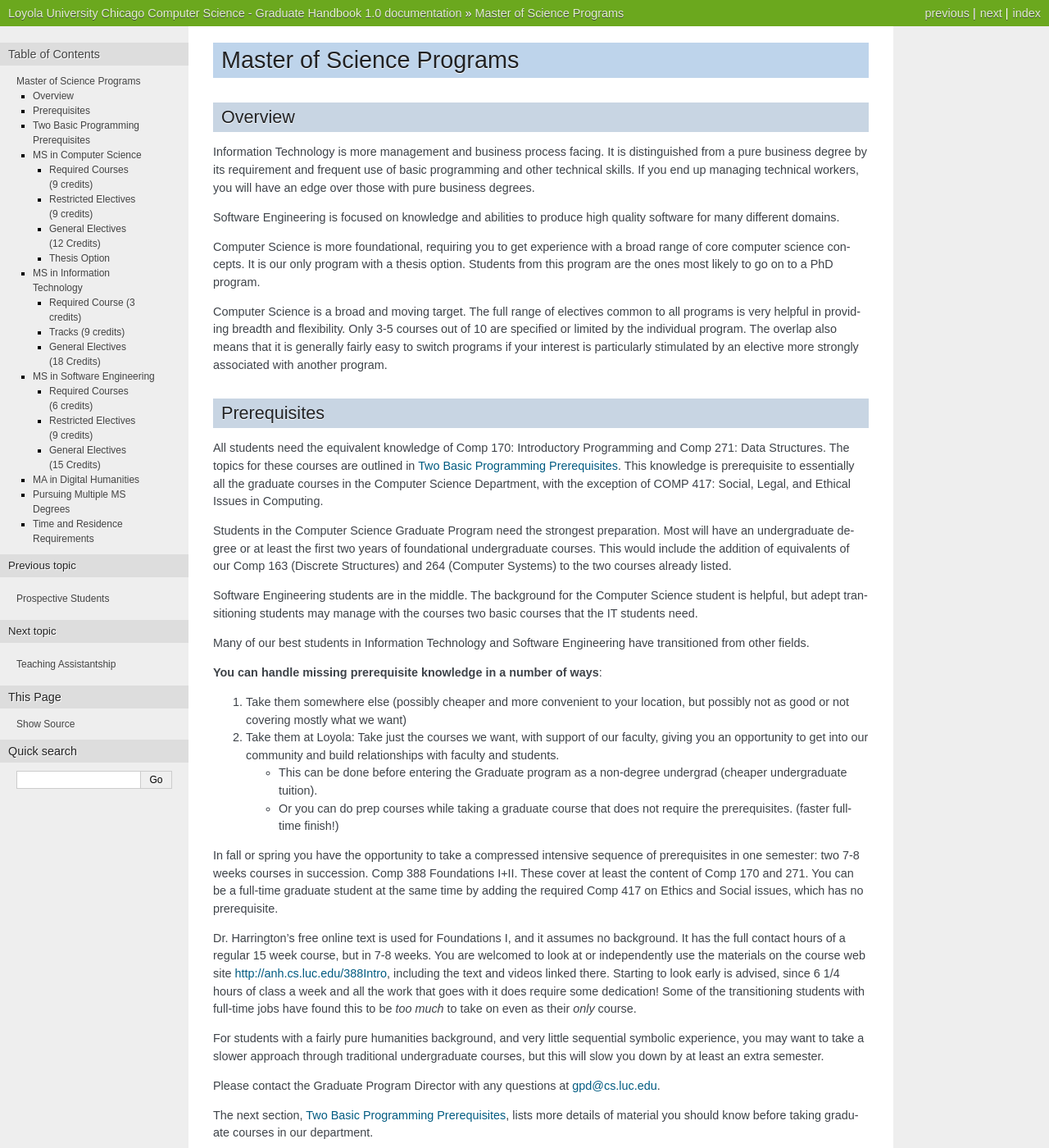
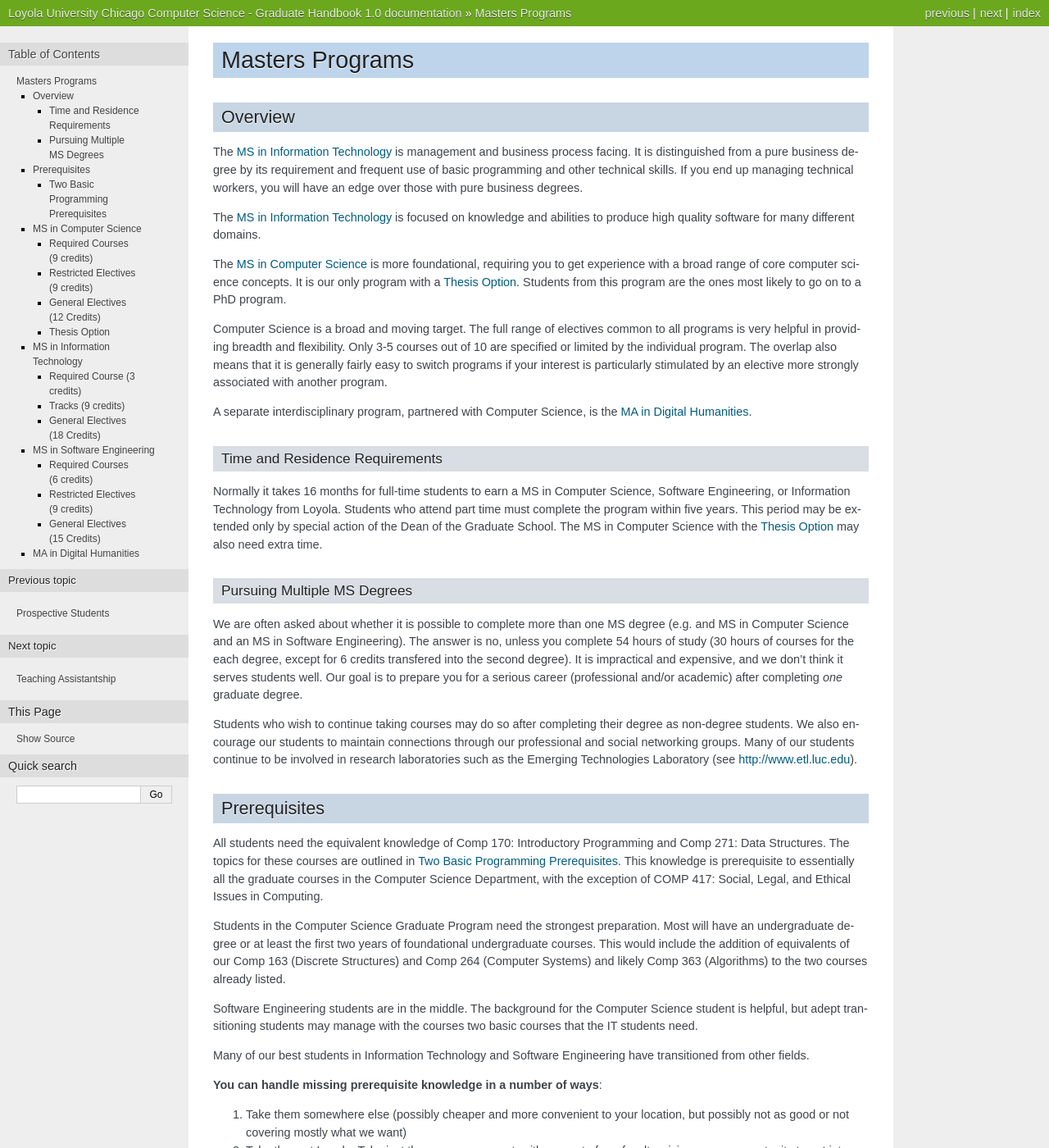
Before and after one commit to LoyolaChicagoCS/gradhandbook, a Sphinx documentation site: the page built from source/ms_programs.rst, in a window 1280 px wide and 1400 px high. Shown: the whole window at 82% size. Built offline with Sphinx 7.4.7, drawn with Linux system fonts in a browser that asks for light colours; some of the changed text lies outside the part shown.

Commit message:
redid sm_programs sections other than the degrees theselves

```diff
--- a/source/ms_programs.rst
+++ b/source/ms_programs.rst
@@ -2,24 +2,26 @@
 
 .. _ms_programs:
 
-Master of Science Programs
+Masters Programs
 ======================================
 
 Overview
 -----------
 
-Information Technology is more management and business process facing.
+The :ref:`ms_in_information_technology` is
+management and business process facing.
 It is distinguished from a pure business degree by its requirement and
 frequent use of basic programming and other technical skills.
 If you end up managing technical workers,
 you will have an edge over those with pure business degrees.
 
-Software Engineering is focused on knowledge and abilities to produce
+The :ref:`ms_in_information_technology`
+is focused on knowledge and abilities to produce
 high quality software for many different domains.
 
-Computer Science is more foundational,
+The :ref:`ms_in_computer_science` is more foundational,
 requiring you to get experience with a broad range of core
-computer science concepts.  It is our only program with a thesis option.
+computer science concepts.  It is our only program with a :ref:`thesis_option`.
 Students from this program are the ones most likely to go on to a PhD program.
 
 Computer Science is a broad and moving target.
@@ -29,6 +31,49 @@ Only 3-5 courses out of 10 are specified or limited by the individual program.
 The overlap also means that it is generally fairly easy to switch programs
 if your interest is particularly stimulated by an elective more strongly
 associated with another program.
+
+A separate interdisciplinary program, partnered with Computer Science, is
+the :ref:`ma_in_digital_humanities`.
+
+.. index:: time for program
+
+Time and Residence Requirements
+~~~~~~~~~~~~~~~~~~~~~~~~~~~~~~~~~
+
+Normally it takes 16 months for full-time students to earn a
+MS in Computer Science, Software Engineering, or Information Technology from Loyola.
+Students who attend part time must complete the program within five years.
+This period may be extended only by special action of the Dean of the Graduate School.
+The MS in Computer Science with the :ref:`thesis_option`
+may also need extra time.
+
+.. index:: multiple MS degrees
+   non-degree students
+   continuing education
+
+Pursuing Multiple MS Degrees
+~~~~~~~~~~~~~~~~~~~~~~~~~~~~~~~
+
+We are often asked about whether it is possible to complete more than one MS degree
+(e.g. and MS in Computer Science and an MS in Software Engineering).
+The answer is no, unless you complete 54 hours of study (30 hours of courses for
+the each degree, except for 6 credits transfered into the second degree).
+It is impractical and expensive, and we don't think it serves students well.
+Our goal is to prepare you
+for a serious career (professional and/or academic)
+after completing *one* graduate degree.
+
+.. index:: non-degree students
+   continuing education
+
+Students who wish to continue taking courses may do so after completing their degree
+as non-degree students. We also
+encourage our students to maintain connections through our professional
+and social networking groups. Many of our
+students continue to be involved in research laboratories such as the
+Emerging Technologies Laboratory
+(see http://www.etl.luc.edu).
+
 
 
 .. index::  prerequisites
@@ -51,7 +96,9 @@ Most will have an undergraduate degree or at least the first two years
 of foundational undergraduate courses.  This would include the addition of
 equivalents of our
 Comp 163 (Discrete Structures) and
-264 (Computer Systems) to the two courses already listed.
+Comp 264 (Computer Systems)
+and likely Comp 363 (Algorithms)
+to the two courses already listed.
 
 Software Engineering students are in the middle.
 The background for the Computer Science student is helpful, but adept
@@ -82,8 +129,9 @@ You can be a full-time graduate student at the same
 time by adding the required Comp 417 on Ethics and Social issues,
 which has no prerequisite.
 
-Dr. Harrington's free online text is used for Foundations I,
-and it assumes no background.
+The free online text used for Foundations I,
+by Dr. Harrington and Dr. Thiruvathukal,
+assumes no background in programming.
 It has the full contact hours of a regular 15 week course, but in 7-8 weeks.
 You are welcomed to look at or independently use the materials on the course web site
 http://anh.cs.luc.edu/388Intro, including the text and videos linked there.
@@ -108,7 +156,7 @@ of material you should know before taking graduate courses in our department.
 .. _programming_prerequisites:
 
 Two Basic Programming Prerequisites
-------------------------------------
+~~~~~~~~~~~~~~~~~~~~~~~~~~~~~~~~~~~~~
 
 Knowledge of the content below is prerequisite for almost all
 of the graduate courses in the Computer Science Department.
```
Also changed, not shown: other parts of source/ms_programs.rst (+2 -33 lines).
